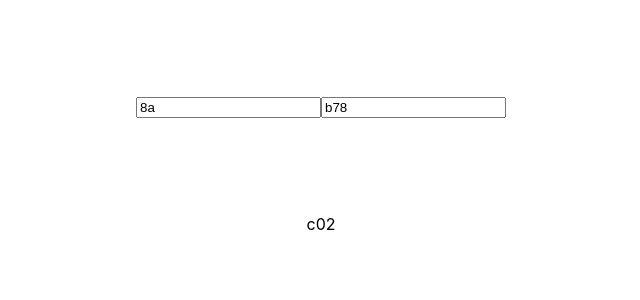
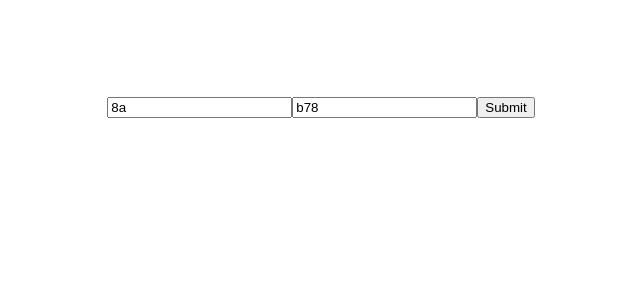
Before and after one commit to stevenjchang/razor_sharp_consulting, a React (Create React App) app: page / in a window 1280 px wide. Shown: the top 300 px of the page, without its empty margins (319-959 px from the left). Built offline with nearby package versions, Linux system fonts and the light colour scheme.

Commit message:
add submit button

```diff
--- a/src/App.js
+++ b/src/App.js
@@ -50,27 +50,46 @@ function SumHex({ hex1, hex2, carryOver }) {
 }
 
 function App() {
-  const [inputValue1, setInputValue1] = useState("8a");
-  const [inputValue2, setInputValue2] = useState("b78");
+  const [inputValues, setInputValues] = useState({
+    hex1: "8a",
+    hex2: "b78",
+  });
+  const [submitValues, setSubmitValues] = useState({});
+
+  function handleChange(e) {
+    setInputValues({
+      [e.target.name]: e.target.value,
+    });
+  }
+
+  function handleSubmit(e) {
+    e.preventDefault();
+    setSubmitValues(inputValues);
+  }
 
   return (
     <div className="App">
       <div className="my-24">
+        <form action="" className="" onSubmit={handleSubmit}>
           <input
             type="text"
+            name="hex1"
             className=""
-          value={inputValue1}
-          onChange={(e) => setInputValue1(e.target.value)}
+            value={inputValues.hex1}
+            onChange={handleChange}
           />
           <input
             type="text"
+            name="hex2"
             className=""
-          value={inputValue2}
-          onChange={(e) => setInputValue2(e.target.value)}
+            value={inputValues.hex2}
+            onChange={handleChange}
           />
+          <button className="">Submit</button>
+        </form>
       </div>
       <div className="flex row-reverse justify-center">
-        <SumHex hex1={inputValue1} hex2={inputValue2} />
+        <SumHex hex1={submitValues.hex1} hex2={submitValues.hex2} />
       </div>
     </div>
   );
```
Lines whose indentation alone changed are shown as unchanged.
